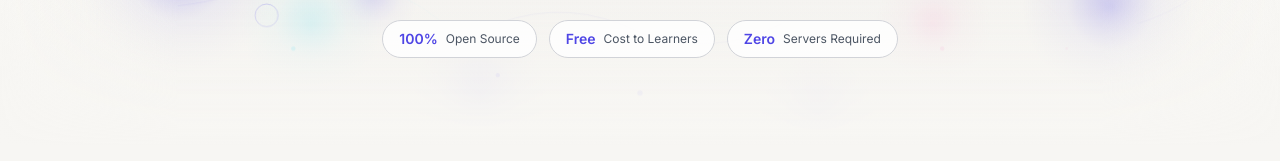
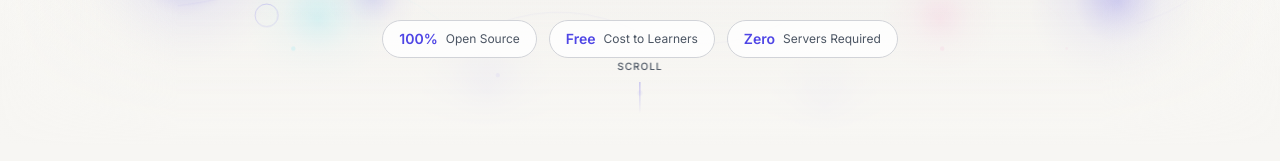
Before and after one commit to ifftu-dev/alexandria-website, a Nuxt app: page / in a window 1280 px wide. Shown: the part 639-800 px from the top of the page. Built offline with nearby package versions, Linux system fonts and the light colour scheme.

Commit message:
Add scroll indicator to landing hero, restore drift on back layer only
- Scroll indicator matches recruiter/institutions pages
- Drift animation only on the back nebula layer (blurry glows)
  with will-change:transform for GPU compositing
- Mid and front layers remain static (scroll parallax only)

```diff
--- a/pages/index.vue
+++ b/pages/index.vue
@@ -213,9 +213,9 @@ const stats = [
           </defs>
         </svg>
 
-        <!-- BACK LAYER -->
+        <!-- BACK LAYER — slow drift for ambient movement -->
         <div ref="layerBack" class="landing-parallax-layer absolute inset-0 will-change-transform">
-          <svg class="absolute inset-0 h-full w-full" viewBox="0 0 1440 900" preserveAspectRatio="xMidYMid slice" fill="none">
+          <svg class="absolute inset-0 h-full w-full landing-drift-slow will-change-transform" viewBox="0 0 1440 900" preserveAspectRatio="xMidYMid slice" fill="none">
             <circle cx="160" cy="160" r="120" fill="url(#hero-node-glow)" />
             <circle cx="1280" cy="140" r="110" fill="url(#hero-node-glow)" />
             <circle cx="200" cy="640" r="115" fill="url(#hero-node-glow)" />
@@ -422,6 +422,14 @@ const stats = [
           </div>
         </div>
       </div>
+
+      <!-- Scroll indicator -->
+      <div class="absolute bottom-8 left-1/2 -translate-x-1/2 landing-reveal landing-reveal-delay-5">
+        <div class="flex flex-col items-center gap-2">
+          <span class="text-[10px] font-medium uppercase tracking-widest text-[rgb(var(--color-muted-foreground))]">Scroll</span>
+          <div class="h-8 w-px bg-gradient-to-b from-[rgb(var(--color-primary)/0.5)] to-transparent animate-pulse" />
+        </div>
+      </div>
     </section>
 
     <!-- ═══ FEATURES ═══ -->
```
